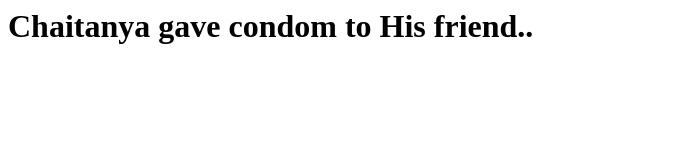
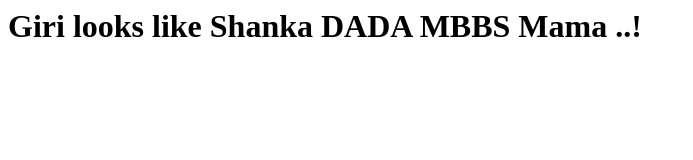
Before and after one commit to praneethsign/Welcome, a plain HTML site: page index.html in a window 1280 px wide. Shown: the whole page, without its empty margins (0-693 px from the left). Drawn offline with Linux system fonts and the light colour scheme.

Commit message:
Update index.html

```diff
--- a/index.html
+++ b/index.html
@@ -6,7 +6,7 @@
 	</head>
 	<body>
 		<h1>
-			Chaitanya gave condom to His friend..
+			Giri looks like Shanka DADA MBBS Mama ..!
 		</h1>
 	</body>
 </html>
```
